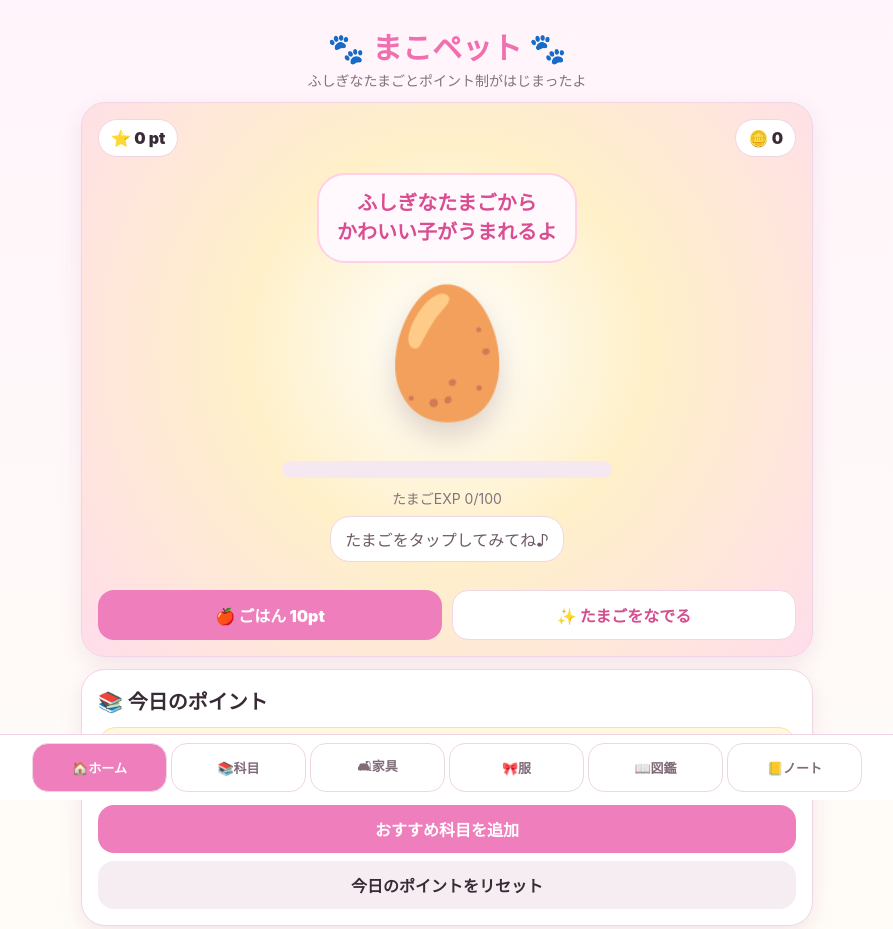
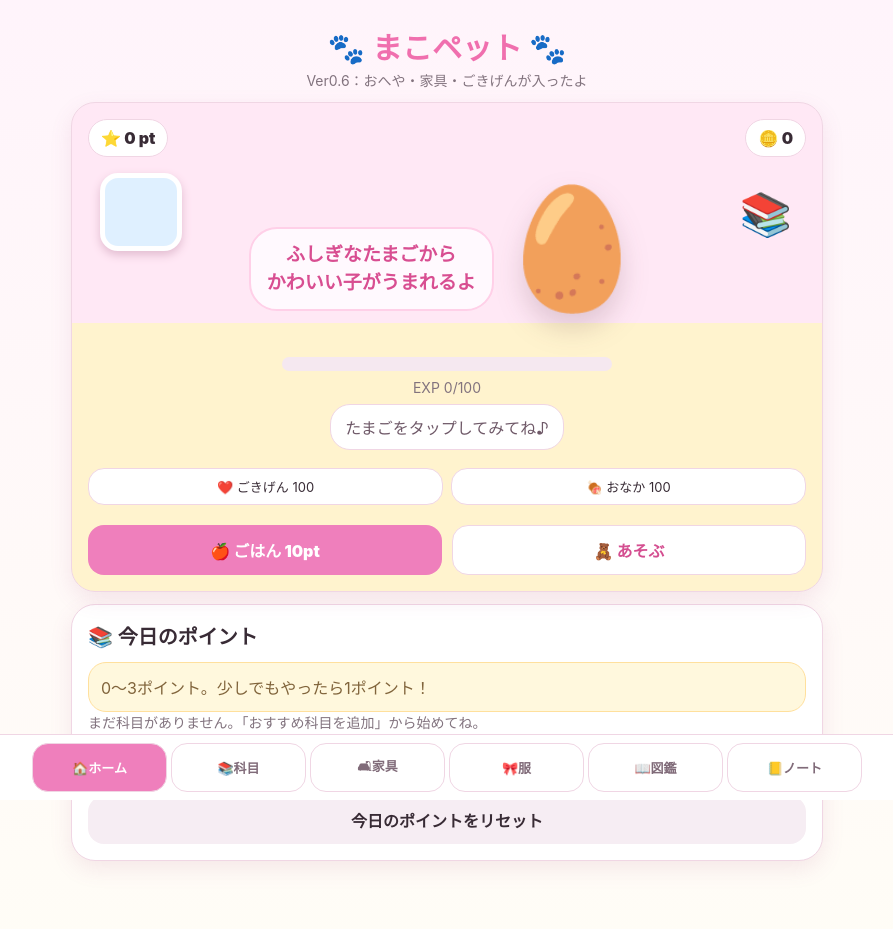
Before and after one commit to mayutake351/drill, a plain HTML site: page index.html in a window 1280 px wide. Shown: the top 929 px of the page, without its empty margins (193-1086 px from the left). Drawn offline with Linux system fonts and the light colour scheme.

Commit message:
Update index.html

```diff
--- a/index.html
+++ b/index.html
@@ -3,62 +3,70 @@
 <head>
 <meta charset="utf-8">
 <meta name="viewport" content="width=device-width,initial-scale=1">
-<title>まこペット</title>
+<title>まこペット Ver0.6</title>
 <style>
-:root{--pink:#ef7fbc;--line:#f0d6e4;--ink:#382b35;--muted:#82737e}
+:root{--pink:#ef7fbc;--line:#f0d6e4;--ink:#382b35;--muted:#82737e;--cream:#fff4d8}
 *{box-sizing:border-box}
 body{margin:0;font-family:-apple-system,BlinkMacSystemFont,"Hiragino Sans","Yu Gothic",sans-serif;background:linear-gradient(#fff4fb,#fffdf6);color:var(--ink)}
-main{max-width:760px;margin:0 auto;padding:14px 14px 92px}
+main{max-width:780px;margin:0 auto;padding:14px 14px 92px}
 h1{text-align:center;color:#f06fae;font-size:30px;margin:10px 0 2px}
 h2{font-size:20px;margin:0 0 12px}.sub{text-align:center;color:var(--muted);font-size:14px;margin-bottom:12px}
 .card{background:#fff;border:1px solid var(--line);border-radius:24px;padding:16px;margin:12px 0;box-shadow:0 8px 22px rgba(170,80,130,.12)}
-.room{text-align:center;min-height:420px;background:radial-gradient(circle at 50% 44%,#fff,#fff0c9 42%,#ffddeb 100%)}
-.topbar{display:flex;justify-content:space-between;gap:8px;margin-bottom:8px}
+.room{text-align:center;min-height:455px;position:relative;overflow:hidden;background:linear-gradient(#ffe8f5 0 45%,#fff3ce 45% 100%)}
+.window{position:absolute;left:28px;top:70px;width:82px;height:78px;border-radius:18px;background:#dff0ff;border:5px solid #fff;box-shadow:0 4px 10px #e2bcd0}
+.shelf{position:absolute;right:30px;top:85px;font-size:42px}.floorItem{position:absolute;font-size:38px;bottom:78px}
+.item-bed{left:35px}.item-ball{right:45px}.item-plant{right:110px;bottom:108px}.item-sofa{left:110px}.item-toy{right:170px}.item-tower{left:24px;bottom:135px}
+.topbar{display:flex;justify-content:space-between;gap:8px;margin-bottom:8px;position:relative;z-index:2}
 .badge{background:#fff;border:1px solid var(--line);border-radius:999px;padding:8px 12px;font-weight:900}
-.message{display:inline-block;background:#fff9fe;border:2px solid #ffd0e8;border-radius:28px;padding:14px 18px;margin:8px auto 4px;font-weight:900;color:#d84e91;font-size:20px;line-height:1.45}
-.egg{font-size:126px;line-height:1;margin:20px 0 4px;filter:drop-shadow(0 14px 14px rgba(80,40,50,.18));cursor:pointer;user-select:none}
-.egg.bump{animation:bump .55s}
-@keyframes bump{0%,100%{transform:rotate(0deg) scale(1)}20%{transform:rotate(-8deg) scale(1.08)}45%{transform:rotate(8deg) scale(1.08)}70%{transform:rotate(-4deg) scale(1.04)}}
+.message{display:inline-block;background:#fff9fe;border:2px solid #ffd0e8;border-radius:28px;padding:12px 16px;margin:4px auto;font-weight:900;color:#d84e91;font-size:19px;line-height:1.45;position:relative;z-index:2}
+.pet{font-size:118px;line-height:1;margin:22px 0 4px;filter:drop-shadow(0 14px 14px rgba(80,40,50,.18));cursor:pointer;user-select:none;position:relative;z-index:3;display:inline-block}
+.pet.walk{animation:walk 4s infinite ease-in-out}.pet.bump{animation:bump .55s}
+@keyframes walk{0%,100%{transform:translateX(-22px)}50%{transform:translateX(22px)}}@keyframes bump{0%,100%{transform:rotate(0deg) scale(1)}25%{transform:rotate(-8deg) scale(1.08)}55%{transform:rotate(8deg) scale(1.08)}}
 .crack{font-size:30px;height:34px;color:#7d6a52}
-.speech{display:inline-block;background:#fff;border:1px solid var(--line);border-radius:20px;padding:10px 14px;margin:8px auto;color:#6f5968;max-width:92%}
-.bar{height:17px;background:#f5e8f0;border-radius:999px;overflow:hidden;margin:10px auto;max-width:330px}
-.fill{height:100%;background:linear-gradient(90deg,#ef7fbc,#ffc45c);width:0%}
+.speech{display:inline-block;background:#fff;border:1px solid var(--line);border-radius:20px;padding:10px 14px;margin:8px auto;color:#6f5968;max-width:92%;position:relative;z-index:2}
+.bar{height:14px;background:#f5e8f0;border-radius:999px;overflow:hidden;margin:8px auto;max-width:330px}.fill{height:100%;background:linear-gradient(90deg,#ef7fbc,#ffc45c);width:0%}
+.stats{display:grid;grid-template-columns:1fr 1fr;gap:8px;margin:10px 0}.stat{background:#fff;border:1px solid var(--line);border-radius:16px;padding:8px;font-size:13px}
+.actions{display:grid;grid-template-columns:1fr 1fr;gap:10px;margin-top:12px;position:relative;z-index:2}
 button,input{font:inherit;border-radius:16px;border:1px solid var(--line);padding:12px;width:100%}
-button{background:var(--pink);color:#fff;border:0;font-weight:900;margin-top:8px}
-button.secondary{background:#f6edf3;color:var(--ink)}button.soft{background:#fff;color:#d44e90;border:1px solid var(--line)}
-.actions{display:grid;grid-template-columns:1fr 1fr;gap:10px;margin-top:12px}
-.notice{background:#fff8dd;border:1px solid #ffe09d;border-radius:18px;padding:12px;color:#80643b}
-.subject{background:#fff;border:1px solid var(--line);border-radius:18px;padding:12px;margin:10px 0}
+button{background:var(--pink);color:#fff;border:0;font-weight:900;margin-top:8px}button.secondary{background:#f6edf3;color:var(--ink)}button.soft{background:#fff;color:#d44e90;border:1px solid var(--line)}
+.notice{background:#fff8dd;border:1px solid #ffe09d;border-radius:18px;padding:12px;color:#80643b}.subject{background:#fff;border:1px solid var(--line);border-radius:18px;padding:12px;margin:10px 0}
 .subjectTop{display:flex;justify-content:space-between;gap:10px;align-items:center}.title{font-weight:900}.meta,.empty{font-size:14px;color:var(--muted)}
 .pill{display:inline-block;border-radius:999px;padding:4px 9px;background:#fff0f7;color:#a93672;font-size:12px;font-weight:900}
 .points{display:grid;grid-template-columns:repeat(4,1fr);gap:6px;margin-top:10px}.points button{padding:10px 4px;background:#fff;color:#7b6775;border:1px solid var(--line)}
-.points button.selected{background:#ffdbed;color:#c53f85;border-color:#ffabd4}
-.grid{display:grid;grid-template-columns:repeat(2,1fr);gap:10px}.item{background:#fff;border:1px solid var(--line);border-radius:18px;padding:14px;text-align:center;min-height:112px}
-.emoji{font-size:42px;display:block;margin-bottom:4px}.price{font-size:13px;color:#b06a22;font-weight:900}.owned{background:#effff4;color:#2c8b49;border-radius:999px;padding:3px 8px;font-size:12px;font-weight:900}
+.points button.selected{background:#ffdbed;color:#c53f85;border-color:#ffabd4}.grid{display:grid;grid-template-columns:repeat(2,1fr);gap:10px}
+.item{background:#fff;border:1px solid var(--line);border-radius:18px;padding:14px;text-align:center;min-height:112px}.emoji{font-size:42px;display:block;margin-bottom:4px}.price{font-size:13px;color:#b06a22;font-weight:900}
+.owned{background:#effff4;color:#2c8b49;border-radius:999px;padding:3px 8px;font-size:12px;font-weight:900}
 .tabs{position:fixed;left:0;right:0;bottom:0;z-index:5;background:#fff;border-top:1px solid var(--line);display:flex;justify-content:center;gap:4px;padding:8px}
-.tabs button{max-width:135px;background:#fff;color:#806b79;border:1px solid var(--line);font-size:13px;margin-top:0}.tabs button.active{background:var(--pink);color:#fff}
-.hidden{display:none}.devnote{line-height:1.65;font-size:14px;color:#554752}.devnote h3{margin:14px 0 6px;color:#d84e91}
+.tabs button{max-width:135px;background:#fff;color:#806b79;border:1px solid var(--line);font-size:13px;margin-top:0}.tabs button.active{background:var(--pink);color:#fff}.hidden{display:none}
+.devnote{line-height:1.65;font-size:14px;color:#554752}.devnote h3{margin:14px 0 6px;color:#d84e91}
 </style>
 </head>
 <body>
 <main>
 <h1>🐾 まこペット 🐾</h1>
-<div class="sub">ふしぎなたまごとポイント制がはじまったよ</div>
+<div class="sub">Ver0.6：おへや・家具・ごきげんが入ったよ</div>
 
 <section id="home">
-  <div class="card room">
+  <div class="card room" id="room">
+    <div class="window"></div><div class="shelf">📚</div>
+    <div id="roomItems"></div>
     <div class="topbar"><div class="badge">⭐ <span id="totalPoints">0</span> pt</div><div class="badge">🪙 <span id="coins">0</span></div></div>
-    <div class="message">ふしぎなたまごから<br>かわいい子がうまれるよ</div>
-    <div id="egg" class="egg" onclick="tapEgg()">🥚</div>
+    <div class="message" id="mainMsg">ふしぎなたまごから<br>かわいい子がうまれるよ</div>
+    <div id="petIcon" class="pet" onclick="tapPet()">🥚</div>
     <div id="crack" class="crack"></div>
     <div class="bar"><div class="fill" id="expFill"></div></div>
-    <div class="meta">たまごEXP <span id="expText">0/100</span></div>
+    <div class="meta">EXP <span id="expText">0/100</span></div>
     <div class="speech" id="speech">たまごをタップしてみてね♪</div>
-    <div class="actions"><button onclick="useFood()">🍎 ごはん 10pt</button><button class="soft" onclick="tapEgg()">✨ たまごをなでる</button></div>
+    <div class="stats">
+      <div class="stat">❤️ ごきげん <span id="happy">100</span></div>
+      <div class="stat">🍖 おなか <span id="hunger">100</span></div>
+    </div>
+    <div class="actions"><button onclick="useFood()">🍎 ごはん 10pt</button><button class="soft" onclick="play()">🧸 あそぶ</button></div>
   </div>
+
   <div class="card">
     <h2>📚 今日のポイント</h2>
-    <div class="notice">科目ごとに、0〜3ポイントをつけてね。少しでもやったら1ポイント！</div>
+    <div class="notice">0〜3ポイント。少しでもやったら1ポイント！</div>
     <div id="subjects"></div>
     <button onclick="addDefaultSubjects()">おすすめ科目を追加</button>
     <button class="secondary" onclick="resetToday()">今日のポイントをリセット</button>
@@ -66,44 +74,50 @@ button.secondary{background:#f6edf3;color:var(--ink)}button.soft{background:#fff
 </section>
 
 <section id="manage" class="hidden">
-  <div class="card"><h2>➕ 科目を追加</h2><input id="subjectName" placeholder="例：Z会 国語、算数ラボ、漢字ドリル"><input id="subjectGoal" placeholder="例：2ページ、10分、1枚"><button onclick="addSubject()">追加する</button></div>
+  <div class="card"><h2>➕ 科目を追加</h2><input id="subjectName" placeholder="例：Z会 国語、算数ラボ"><input id="subjectGoal" placeholder="例：2ページ、10分"><button onclick="addSubject()">追加する</button></div>
   <div class="card"><h2>📋 科目一覧</h2><div id="subjectList"></div></div>
 </section>
 
-<section id="shop" class="hidden"><div class="card"><h2>🛋 家具・おもちゃ</h2><div class="notice">掃除はなし。ポイントでかわいいものを増やしていくよ。</div><div class="grid" id="shopGrid"></div></div></section>
-<section id="dress" class="hidden"><div class="card"><h2>🎀 着せ替え</h2><div class="notice">猫が生まれたら着せ替えできるようにする予定。</div><div class="grid" id="dressGrid"></div></div></section>
+<section id="shop" class="hidden"><div class="card"><h2>🛋 家具・おもちゃ</h2><div class="notice">買うとホームのお部屋に表示されるよ。</div><div class="grid" id="shopGrid"></div></div></section>
+<section id="dress" class="hidden"><div class="card"><h2>🎀 着せ替え</h2><div class="notice">着せ替え表示は次回強化予定。買うことはできるよ。</div><div class="grid" id="dressGrid"></div></div></section>
 <section id="book" class="hidden"><div class="card"><h2>📖 ねこ図鑑</h2><div class="grid" id="bookGrid"></div></div></section>
-<section id="note" class="hidden"><div class="card devnote"><h2>📒 開発ノート</h2><h3>コンセプト</h3><p><b>勉強したくなるではなく、猫に会いたくなるアプリ。</b></p><h3>決定事項</h3><ul><li>最初は恐竜みたいなふしぎなたまご</li><li>科目ごとに0〜3ポイント</li><li>10ポイントでごはん</li><li>掃除はなし。家具・おもちゃ・着せ替えを増やす</li></ul></div></section>
+<section id="note" class="hidden"><div class="card devnote"><h2>📒 開発ノート</h2><h3>Ver0.6</h3><ul><li>おへや背景</li><li>家具を買うと部屋に出る</li><li>ごきげん・おなか追加</li><li>猫が少し歩く</li></ul><h3>次</h3><ul><li>誕生演出をキラキラにする</li><li>猫に名前をつける</li><li>着せ替えを猫に反映</li></ul></div></section>
 </main>
+
 <nav class="tabs">
 <button class="active" onclick="showTab('home',this)">🏠ホーム</button><button onclick="showTab('manage',this)">📚科目</button><button onclick="showTab('shop',this)">🛋家具</button><button onclick="showTab('dress',this)">🎀服</button><button onclick="showTab('book',this)">📖図鑑</button><button onclick="showTab('note',this)">📒ノート</button>
 </nav>
 
 <script>
-const SUBJECT_KEY="makopet_subjects_v1", DAILY_KEY="makopet_daily_v1", PET_KEY="makopet_pet_v1";
-const cats=[["🐱","しろねこ"],["🐈","みけねこ"],["🐈‍⬛","くろねこ"],["😺","ちゃとら"],["🌸","さくらねこ"],["⭐","ほしねこ"],["🍓","いちごねこ"],["🦖","きょうりゅうねこ"]];
-const shopItems=[{id:"bed",emoji:"🛏",name:"ふかふかベッド",price:30},{id:"ball",emoji:"🧶",name:"毛糸ボール",price:20},{id:"tower",emoji:"🏰",name:"キャットタワー",price:80},{id:"plant",emoji:"🪴",name:"観葉植物",price:40},{id:"sofa",emoji:"🛋",name:"ソファ",price:70},{id:"toy",emoji:"🧸",name:"ぬいぐるみ",price:50}];
+const SUBJECT_KEY="makopet_subjects_v2", DAILY_KEY="makopet_daily_v2", PET_KEY="makopet_pet_v2";
+const cats=[["🐱","しろねこ"],["🐈","みけねこ"],["🐈‍⬛","くろねこ"],["😺","ちゃとら"],["😸","にこねこ"],["🌸","さくらねこ"],["⭐","ほしねこ"],["🍓","いちごねこ"],["🦖","きょうりゅうねこ"]];
+const shopItems=[{id:"bed",emoji:"🛏",name:"ふかふかベッド",price:30,cls:"item-bed"},{id:"ball",emoji:"🧶",name:"毛糸ボール",price:20,cls:"item-ball"},{id:"tower",emoji:"🏰",name:"キャットタワー",price:80,cls:"item-tower"},{id:"plant",emoji:"🪴",name:"観葉植物",price:40,cls:"item-plant"},{id:"sofa",emoji:"🛋",name:"ソファ",price:70,cls:"item-sofa"},{id:"toy",emoji:"🧸",name:"ぬいぐるみ",price:50,cls:"item-toy"}];
 const dressItems=[{id:"ribbon",emoji:"🎀",name:"ピンクリボン",price:40},{id:"hat",emoji:"👒",name:"おでかけ帽子",price:60},{id:"crown",emoji:"👑",name:"王冠",price:120},{id:"wing",emoji:"🪽",name:"天使の羽",price:150}];
 function load(k,d){return JSON.parse(localStorage.getItem(k)||JSON.stringify(d))} function save(k,v){localStorage.setItem(k,JSON.stringify(v))}
 function today(){return new Date().toISOString().slice(0,10)}
 function getSubjects(){return load(SUBJECT_KEY,[])} function setSubjects(v){save(SUBJECT_KEY,v)}
 function getDaily(){let d=load(DAILY_KEY,{}); if(!d[today()])d[today()]={}; return d} function setDaily(v){save(DAILY_KEY,v)}
-function getPet(){return load(PET_KEY,{exp:0,totalPoints:0,coins:0,hatched:false,cat:null,book:[],items:[]})} function setPet(v){save(PET_KEY,v)}
+function getPet(){let p=load(PET_KEY,{exp:0,totalPoints:0,coins:0,hatched:false,cat:null,book:[],items:[],happy:100,hunger:100,last:today()});
+ if(p.last!==today()){p.happy=Math.max(0,p.happy-15);p.hunger=Math.max(0,p.hunger-20);p.last=today();save(PET_KEY,p)} return p}
+function setPet(v){save(PET_KEY,v)}
 function showTab(id,btn){["home","manage","shop","dress","book","note"].forEach(x=>document.getElementById(x).classList.add("hidden"));document.getElementById(id).classList.remove("hidden");document.querySelectorAll(".tabs button").forEach(b=>b.classList.remove("active"));btn.classList.add("active");render()}
 function addDefaultSubjects(){const s=getSubjects();[{id:Date.now()+1,name:"Z会 国語",goal:"2ページ"},{id:Date.now()+2,name:"算数ラボ",goal:"1ページ"},{id:Date.now()+3,name:"漢字ドリル",goal:"1ページ"}].forEach(d=>{if(!s.find(x=>x.name===d.name))s.push(d)});setSubjects(s);render()}
 function addSubject(){const name=document.getElementById("subjectName").value.trim(), goal=document.getElementById("subjectGoal").value.trim(); if(!name){alert("科目・教材名を入れてね");return} const s=getSubjects();s.push({id:Date.now(),name,goal:goal||"今日の目標"});setSubjects(s);document.getElementById("subjectName").value="";document.getElementById("subjectGoal").value="";render()}
 function removeSubject(id){if(confirm("この科目を削除する？")){setSubjects(getSubjects().filter(s=>s.id!==id));render()}}
 function setPoint(id,point){const d=getDaily(), old=d[today()][id]||0; d[today()][id]=point; setDaily(d); const diff=point-old; if(diff>0)gain(diff); render()}
-function gain(point){const p=getPet();p.totalPoints+=point;p.exp+=point*10;while(p.exp>=100){p.exp-=100;if(!p.hatched){const cat=cats[Math.floor(Math.random()*cats.length)];p.hatched=true;p.cat=cat;if(!p.book.find(x=>x[1]===cat[1]))p.book.push(cat);setTimeout(()=>alert("✨おめでとう！\\n"+cat[1]+"がうまれたよ！"),200)}else{p.coins+=5}}setPet(p)}
-function useFood(){const p=getPet();if(p.totalPoints<10){document.getElementById("speech").textContent="あと少しでごはんをあげられるよ♪";return}p.totalPoints-=10;p.coins+=3;p.exp+=15;setPet(p);document.getElementById("speech").textContent=p.hatched?"もぐもぐ。おいしいにゃ！":"たまごがぽかぽかしてきたよ！";render()}
-function tapEgg(){const egg=document.getElementById("egg");egg.classList.remove("bump");void egg.offsetWidth;egg.classList.add("bump");const phrases=["ぽかぽか…♪","なにが生まれるかな？","もう少しでヒビが入りそう！","今日も会いにきてくれてありがとう"];document.getElementById("speech").textContent=phrases[Math.floor(Math.random()*phrases.length)]}
+function gain(point){const p=getPet();p.totalPoints+=point;p.exp+=point*10;p.happy=Math.min(100,p.happy+point*3);while(p.exp>=100){p.exp-=100;if(!p.hatched){const cat=cats[Math.floor(Math.random()*cats.length)];p.hatched=true;p.cat=cat;if(!p.book.find(x=>x[1]===cat[1]))p.book.push(cat);setTimeout(()=>alert("✨おめでとう！\\n"+cat[1]+"がうまれたよ！"),200)}else{p.coins+=5}}setPet(p)}
+function useFood(){const p=getPet();if(p.totalPoints<10){speech("あと少しでごはんをあげられるよ♪");return}p.totalPoints-=10;p.coins+=3;p.exp+=15;p.hunger=Math.min(100,p.hunger+35);setPet(p);speech(p.hatched?"もぐもぐ。おいしいにゃ！":"たまごがぽかぽかしてきたよ！");render()}
+function play(){const p=getPet();p.happy=Math.min(100,p.happy+15);p.hunger=Math.max(0,p.hunger-5);setPet(p);speech(p.hatched?"いっぱい遊んだにゃ！":"たまごがうれしそうに揺れた！");render()}
+function speech(t){document.getElementById("speech").textContent=t}
+function tapPet(){const pet=document.getElementById("petIcon");pet.classList.remove("bump");void pet.offsetWidth;pet.classList.add("bump");const p=getPet();const phrases=p.hatched?["なでなでうれしいにゃ","おかえり！","今日も会えてうれしいにゃ","遊ぼうにゃ♪"]:["ぽかぽか…♪","なにが生まれるかな？","もう少しでヒビが入りそう！"];speech(phrases[Math.floor(Math.random()*phrases.length)])}
 function buyItem(id,type){const list=type==="dress"?dressItems:shopItems,item=list.find(x=>x.id===id),p=getPet();if(p.items.includes(id))return;if(p.coins<item.price){alert("コインが足りないよ");return}p.coins-=item.price;p.items.push(id);setPet(p);render()}
 function resetToday(){if(confirm("今日のポイントをリセットする？")){const d=getDaily();d[today()]={};setDaily(d);render()}}
-function renderPet(){const p=getPet();document.getElementById("totalPoints").textContent=p.totalPoints;document.getElementById("coins").textContent=p.coins;document.getElementById("expFill").style.width=p.exp+"%";document.getElementById("expText").textContent=p.exp+"/100";const egg=document.getElementById("egg");if(p.hatched&&p.cat){egg.textContent=p.cat[0];document.getElementById("crack").textContent="";document.getElementById("speech").textContent=p.cat[1]+"だよ。今日もよろしくにゃ♪"}else{egg.textContent=p.exp>=70?"🥚✨":"🥚";document.getElementById("crack").textContent=p.exp>=70?"⚡ ⚡":(p.exp>=40?"⚡":"")}}
+function renderPet(){const p=getPet();document.getElementById("totalPoints").textContent=p.totalPoints;document.getElementById("coins").textContent=p.coins;document.getElementById("expFill").style.width=p.exp+"%";document.getElementById("expText").textContent=p.exp+"/100";document.getElementById("happy").textContent=p.happy;document.getElementById("hunger").textContent=p.hunger;const pet=document.getElementById("petIcon");pet.className="pet";if(p.hatched&&p.cat){pet.textContent=p.cat[0];pet.classList.add("walk");document.getElementById("crack").textContent="";document.getElementById("mainMsg").innerHTML=p.cat[1]+"のおへや";speech(p.happy<40?"さみしかったにゃ…":p.hunger<40?"おなかすいたにゃ…":p.cat[1]+"だよ。今日もよろしくにゃ♪")}else{pet.textContent=p.exp>=70?"🥚✨":"🥚";document.getElementById("crack").textContent=p.exp>=70?"⚡ ⚡":(p.exp>=40?"⚡":"");document.getElementById("mainMsg").innerHTML="ふしぎなたまごから<br>かわいい子がうまれるよ"}}
+function renderRoom(){const p=getPet(), box=document.getElementById("roomItems");box.innerHTML="";shopItems.forEach(i=>{if(p.items.includes(i.id)){const d=document.createElement("div");d.className="floorItem "+i.cls;d.textContent=i.emoji;box.appendChild(d)}})}
 function renderSubjects(){const subjects=getSubjects(), daily=getDaily()[today()]||{}, box=document.getElementById("subjects");box.innerHTML=subjects.length?"":'<div class="empty">まだ科目がありません。「おすすめ科目を追加」から始めてね。</div>';subjects.forEach(s=>{const val=daily[s.id]||0, div=document.createElement("div");div.className="subject";div.innerHTML=`<div class="subjectTop"><div><div class="title">${s.name}</div><div class="meta">目標：${s.goal||"今日の目標"}</div></div><span class="pill">${val} pt</span></div><div class="points">${[0,1,2,3].map(n=>`<button class="${val===n?'selected':''}" onclick="setPoint(${s.id},${n})">${n===0?'0':"⭐".repeat(n)}</button>`).join("")}</div>`;box.appendChild(div)});const list=document.getElementById("subjectList");list.innerHTML=subjects.length?"":'<div class="empty">科目なし</div>';subjects.forEach(s=>{const div=document.createElement("div");div.className="subject";div.innerHTML=`<div class="subjectTop"><div><div class="title">${s.name}</div><div class="meta">${s.goal||""}</div></div><button class="secondary" onclick="removeSubject(${s.id})">削除</button></div>`;list.appendChild(div)})}
 function renderShop(){const p=getPet();[["shopGrid",shopItems,"shop"],["dressGrid",dressItems,"dress"]].forEach(([grid,items,type])=>{const box=document.getElementById(grid);box.innerHTML="";items.forEach(i=>{const owned=p.items.includes(i.id),div=document.createElement("div");div.className="item";div.innerHTML=`<span class="emoji">${i.emoji}</span><b>${i.name}</b><br><span class="price">🪙${i.price}</span><br>${owned?'<span class="owned">もってる</span>':`<button onclick="buyItem('${i.id}','${type}')">買う</button>`}`;box.appendChild(div)})})}
 function renderBook(){const p=getPet(), book=document.getElementById("bookGrid");book.innerHTML="";cats.forEach(c=>{const got=p.book.find(x=>x[1]===c[1]), div=document.createElement("div");div.className="item";div.innerHTML=`<span class="emoji">${got?c[0]:"❔"}</span><b>${got?c[1]:"？？？"}</b>`;book.appendChild(div)})}
-function render(){renderPet();renderSubjects();renderShop();renderBook()} render();
+function render(){renderPet();renderRoom();renderSubjects();renderShop();renderBook()} render();
 </script>
 </body>
 </html>
```
